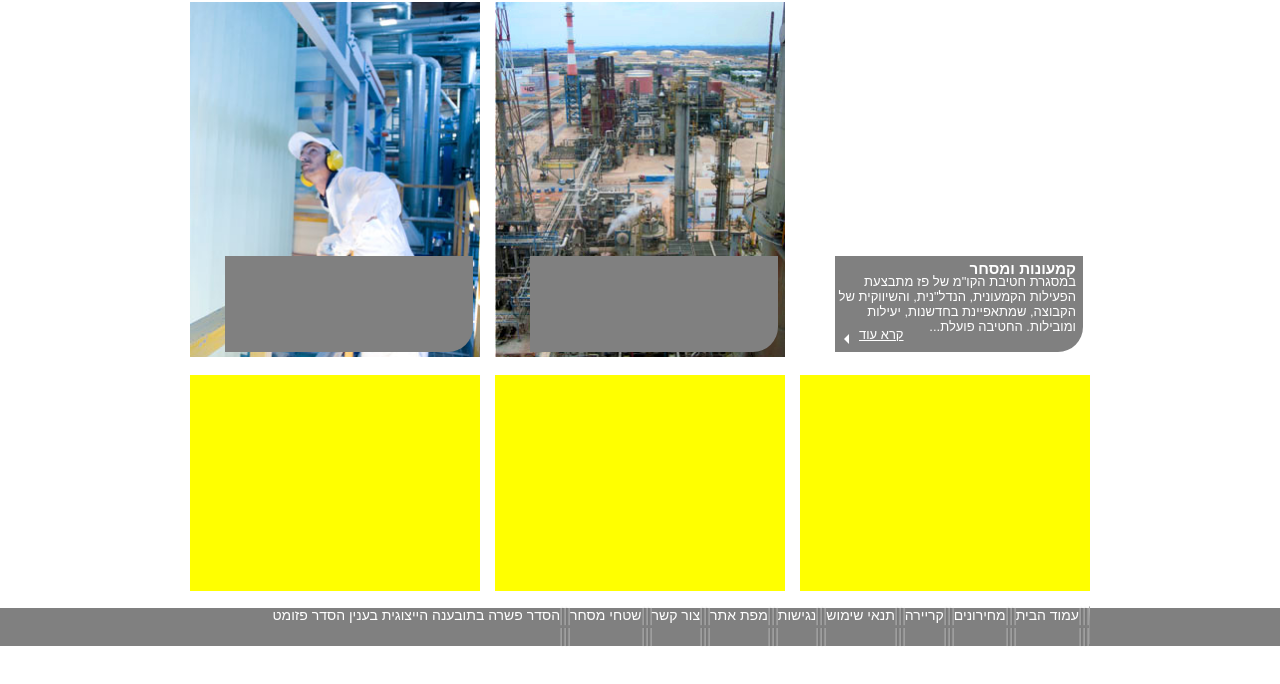
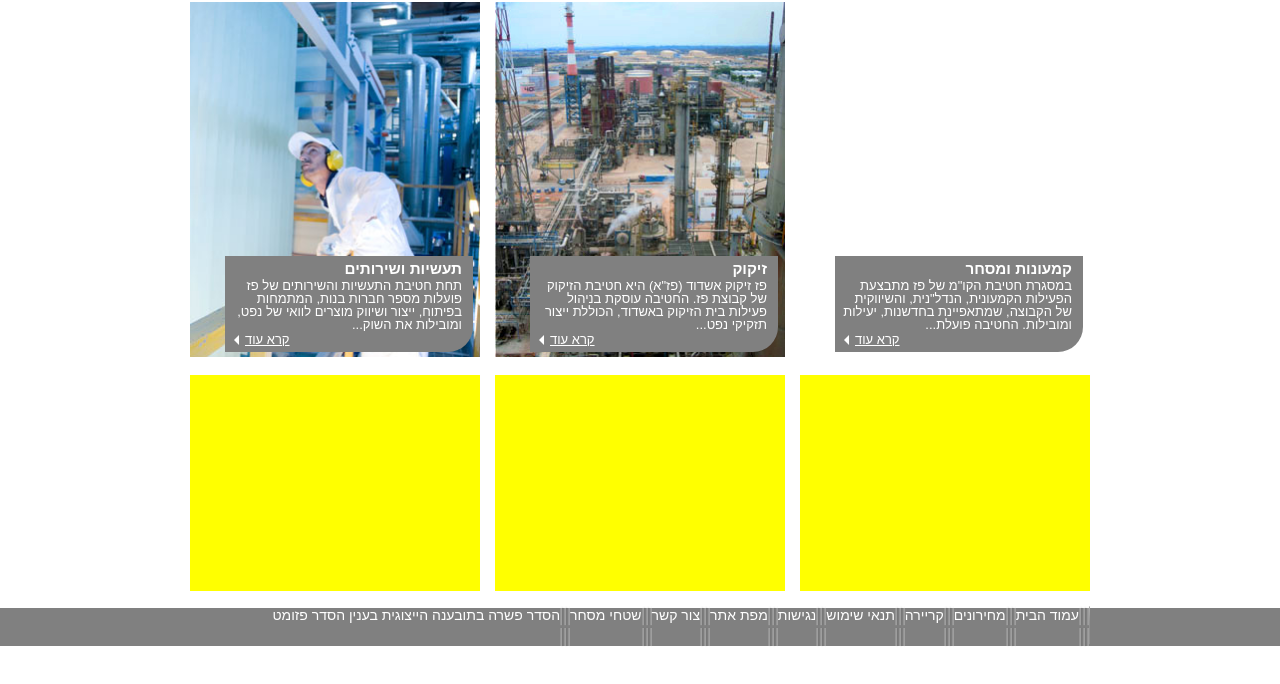
Before and after one commit to orlysan/Appleseeds-Mid-Exercise, a plain HTML site: page index.html in a window 1280 px wide. Shown: the part 154-838 px from the top of the page. Drawn offline with Linux system fonts and the light colour scheme.

Commit message:
top main box content

```diff
--- a/index.html
+++ b/index.html
@@ -50,23 +50,41 @@
                     <div class="top-main-box-content">
                         <h3>קמעונות ומסחר</h3>
                         <p>במסגרת חטיבת הקו"מ של פז מתבצעת הפעילות הקמעונית, הנדל"נית, והשיווקית של הקבוצה, שמתאפיינת בחדשנות, יעילות ומובילות. החטיבה פועלת...</p>
-                        <span><a href="#">קרא עוד<span class="material-icons">
-                            arrow_left
-                            </span></a></span>
+                        <span>
+                            <a href="#">קרא עוד
+                                <span class="material-icons">
+                                    arrow_left
+                                </span>
+                            </a>
+                        </span>
                     </div>
                 </div>
                 <div class="top-main-box">
                     <img src="/images/top_box_zikuk.jpg" alt="">
                     <div class="top-main-box-content">
-                        <h3></h3>
-                        <p></p>
+                        <h3>זיקוק</h3>
+                        <p>פז זיקוק אשדוד (פז"א) היא חטיבת הזיקוק של קבוצת פז. החטיבה עוסקת בניהול פעילות בית הזיקוק באשדוד, הכוללת ייצור תזקיקי נפט...</p>
+                        <span>
+                            <a href="#">קרא עוד
+                                <span class="material-icons">
+                                    arrow_left
+                                </span>
+                            </a>
+                        </span>
                     </div>
                 </div>
                 <div class="top-main-box">
                     <img src="/images/top_box_industry.jpg" alt="">
                     <div class="top-main-box-content">
-                        <h3></h3>
-                        <p></p>
+                        <h3>תעשיות ושירותים</h3>
+                        <p>תחת חטיבת התעשיות והשירותים של פז פועלות מספר חברות בנות, המתמחות בפיתוח, ייצור ושיווק מוצרים לוואי של נפט, ומובילות את השוק...</p>
+                        <span>
+                            <a href="#">קרא עוד
+                                <span class="material-icons">
+                                    arrow_left
+                                </span>
+                            </a>
+                        </span>
                     </div>
                 </div>
             </div>
--- a/style.css
+++ b/style.css
@@ -170,15 +170,32 @@ main {
     margin-right: 7px;
     margin-top: 4px;
     margin-bottom: -7px;
+    padding-right:4px;
 }
 
-.top-main-box-content span {
-    float:left;
+.top-main-box-content p {
+    padding-top:5px;
+    line-height: 13px;
+}
+
+.top-main-box-content > span {
+position:absolute;
+bottom: 5px;
+left: 20px;
+
 }
 
 .top-main-box-content a{
-    color: white;
+   display:inline-block;
+   color: white;
     cursor: pointer;
+}
+
+
+.material-icons {
+  position:absolute;
+  bottom: -5px;
+  left: -20px;
 }
 
 
```
